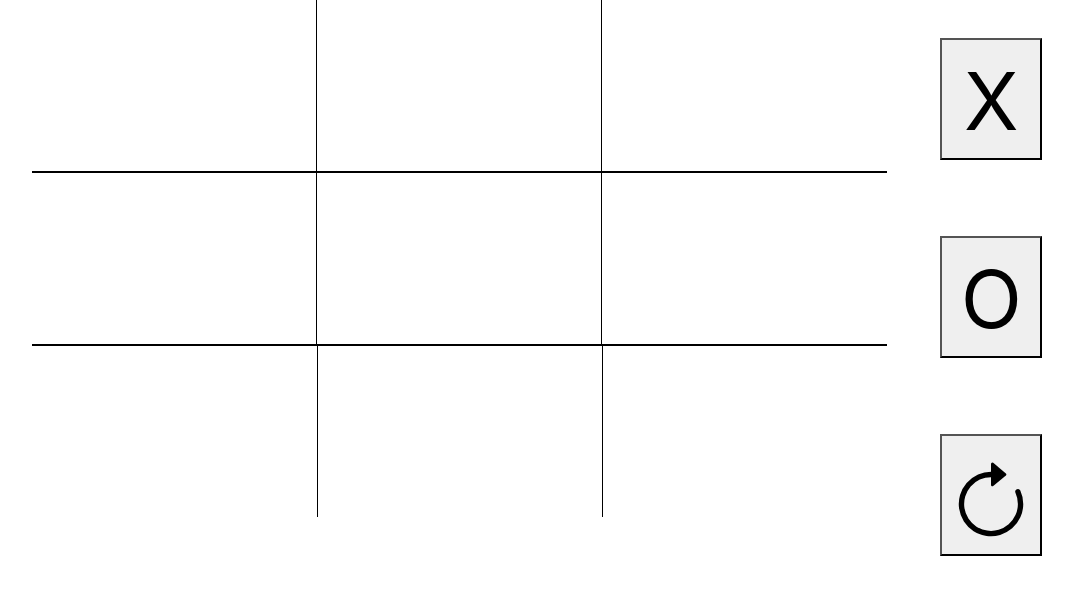
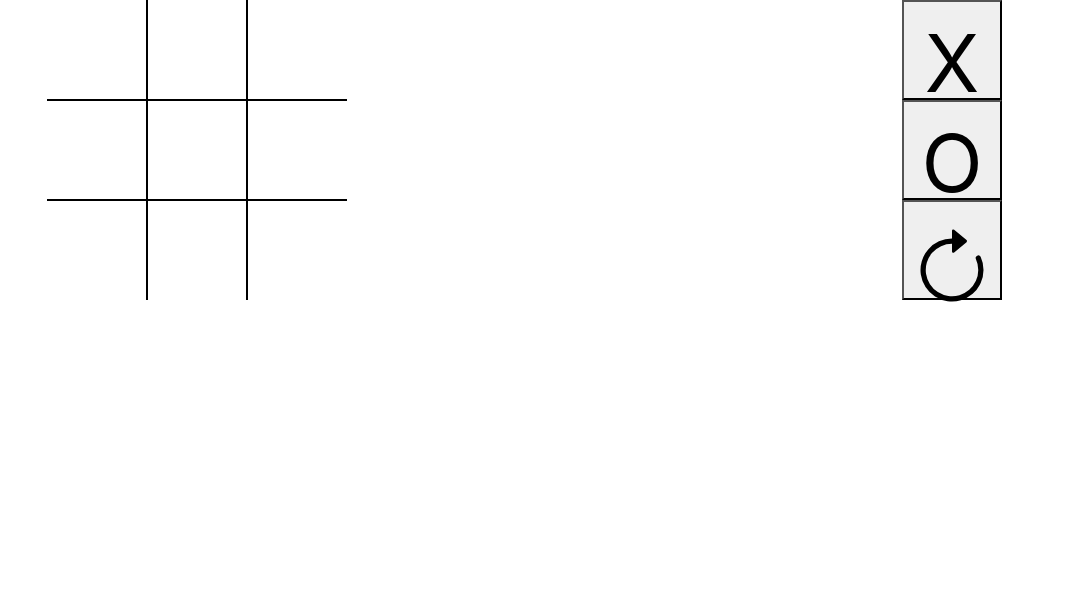
Before and after one commit to Chonkar-jay/X-0-Game, a plain HTML site: page index.html in a window 1280 px wide. Shown: the whole page, without its empty margins (38-1111 px from the left). Drawn offline with nearby package versions, Linux system fonts and the light colour scheme.

Commit message:
Add files via upload

```diff
--- a/index.css
+++ b/index.css
@@ -1,4 +1,4 @@
-.playarea_row1 div
+/* .playarea_row1 div
 {
     padding: 10%;
 }
@@ -9,8 +9,9 @@
 .playarea_row3 div
 {
     padding: 10%;
-}
-.first_box, .second_box, .fourth_box, .fifth_box
+} */
+
+/* .first_box, .second_box, .fourth_box, .fifth_box
 {
     border-right: 1px solid black;
     border-bottom: 2px solid black;
@@ -22,8 +23,34 @@
 .eighth_box, .ninth_box
 {
     border-left: 1px solid black;
+} */
+.playarea{
+    width: 300px;
+    height: 300px;
+    display:flex;
 }
-.first_box:hover, .second_box:hover, .third_box:hover,.fourth_box:hover,.fifth_box:hover,.sixth_box:hover,.seventh_box:hover,.eighth_box:hover,.ninth_box:hover
+.box1,.box2,.box2,.box3,.box4,.box5,.box6,.box7,.box8,.box9
+{
+    height: 100px;
+    width: 100px;
+    border: 1px solid black;
+}
+.bt-0{
+    border-top: 0;
+}
+.bl-0{
+    border-left: 0;
+
+}
+.br-0
+{
+    border-right:0;
+}
+.bd-0
+{
+    border-bottom: 0;
+}
+.box:hover
 {
     background-color:rgba(0, 174, 255, 0.089) ;
 
@@ -31,9 +58,9 @@
 /*button section starts*/
 .buttons
 {
-    margin: 15%;
-    height: 20%;
-    width: 40%;
+    /* margin: 15%; */
+    height: 100px;
+    width: 100px;
     font-size: 500%;
 }
 /*button section ends*/
--- a/index.html
+++ b/index.html
@@ -7,55 +7,39 @@
     <link rel="stylesheet" href="index.css">
     <link rel="stylesheet" href="https://cdn.jsdelivr.net/npm/bootstrap@4.6.2/dist/css/bootstrap.min.css">
     <script src="jquery-3.6.3.min.js"></script>
+
     <title>Document</title>
 </head>
 <body>
     <div class="container">
         <div class="row">
             <div class="col-sm-9 playarea">
-                <div class="row playarea_row1">
-                    <div class="col-4 first_box" >
+                <div>
+                    <div class="box1 bt-0 bl-0" ></div>
+                    <div class="box2 bl-0"></div>
+                    <div class="box3 bl-0 bd-0" ></div>
+                </div>
 
-                    </div>
-                    <div class="col-4 second_box">
-
-                    </div>
-                    <div class="col-4 third_box">
-
-                    </div>
+                <div>
+                    <div class="box4 bt-0"></div>
+                    <div class="box5"></div>
+                    <div class="box6 bd-0"></div>
                 </div>
-                <div class="row playarea_row2">
-                    <div class="col-4 fourth_box">
-
-                    </div>
-                    <div class="col-4 fifth_box">
-
-                    </div>
-                    <div class="col-4 sixth_box">
-
-                    </div>
-                </div>
-                <div class="row playarea_row3">
-                    <div class="col-4 seventh_box">
-
-                    </div>
-                    <div class="col-4 eighth_box">
-
-                    </div>
-                    <div class="col-4 ninth_box">
-
-                    </div>
+                <div>
+                    <div class="box7 bt-0 br-0"></div>
+                    <div class="box8 br-0" ></div>
+                    <div class="box9 br-0 bd-0"></div>
                 </div>
             </div>
-            <div class="col-3 button_section">
-                <button name="x_button" class="buttons" id="btn1" value="x" onclick="x_function()">X</button>
-                <button name="o_button" class="buttons" id="btn2">O</button>
-                <button name="reset_button" class="buttons" id="reset_btn">
+            <div class="col-sm-3 button_section">
+               <div> <button name="x_button" class="buttons" id="btnX" >X</button> </div>
+               <div> <button name="o_button" class="buttons" class="boton-2">O</button></div>
+               <div> <button name="reset_button" class="buttons" id="reset_btn">
                     <svg xmlns="http://www.w3.org/2000/svg" fill="currentColor" class="bi bi-arrow-clockwise" viewBox="0 0 16 16">
                     <path fill-rule="evenodd" d="M8 3a5 5 0 1 0 4.546 2.914.5.5 0 0 1 .908-.417A6 6 0 1 1 8 2v1z"/>
                     <path d="M8 4.466V.534a.25.25 0 0 1 .41-.192l2.36 1.966c.12.1.12.284 0 .384L8.41 4.658A.25.25 0 0 1 8 4.466z"/>
                     </svg>
-                </button>
+                </button> </div>
             </div>
         </div>
 
@@ -68,5 +52,6 @@
         <!-- Latest compiled JavaScript -->
         <script src="https://cdn.jsdelivr.net/npm/bootstrap@4.6.2/dist/js/bootstrap.bundle.min.js"></script>
     </div>
+
     </body>
 </html>
```
